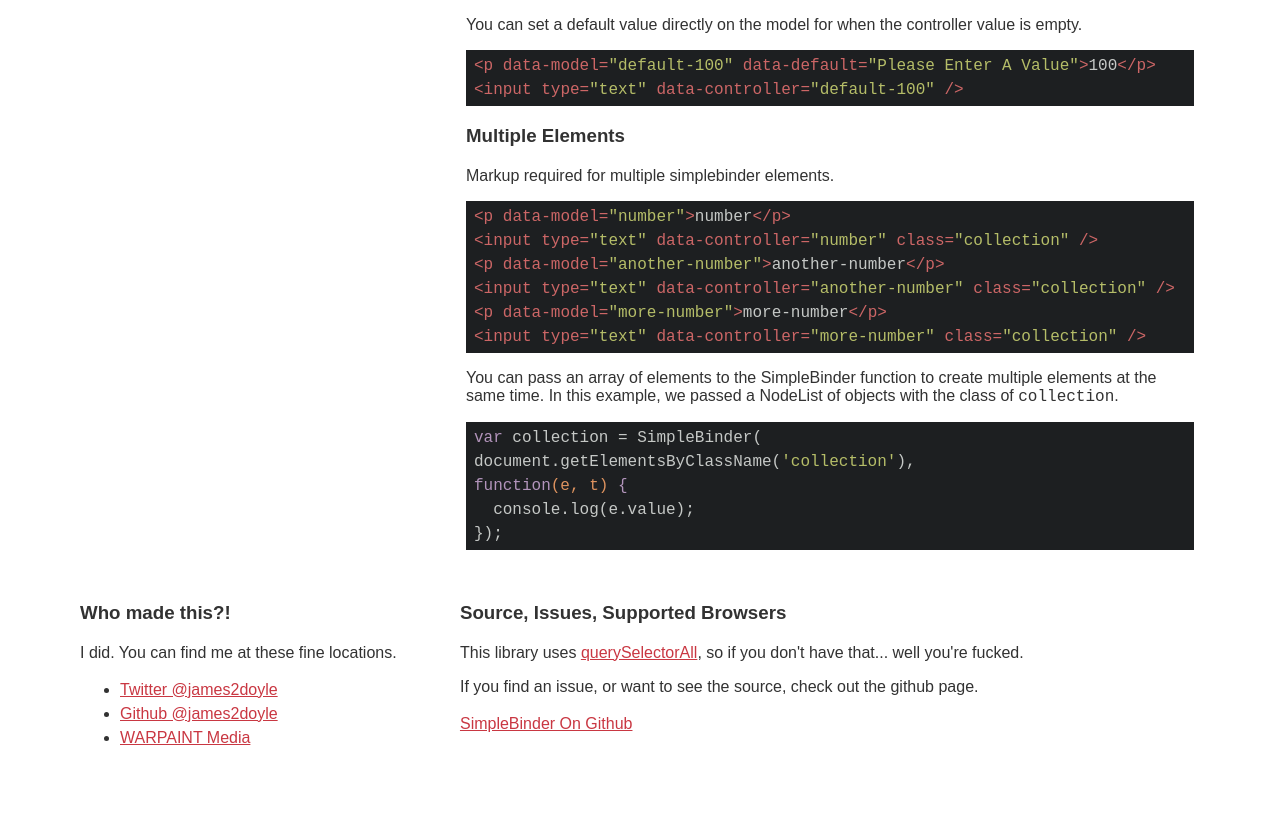
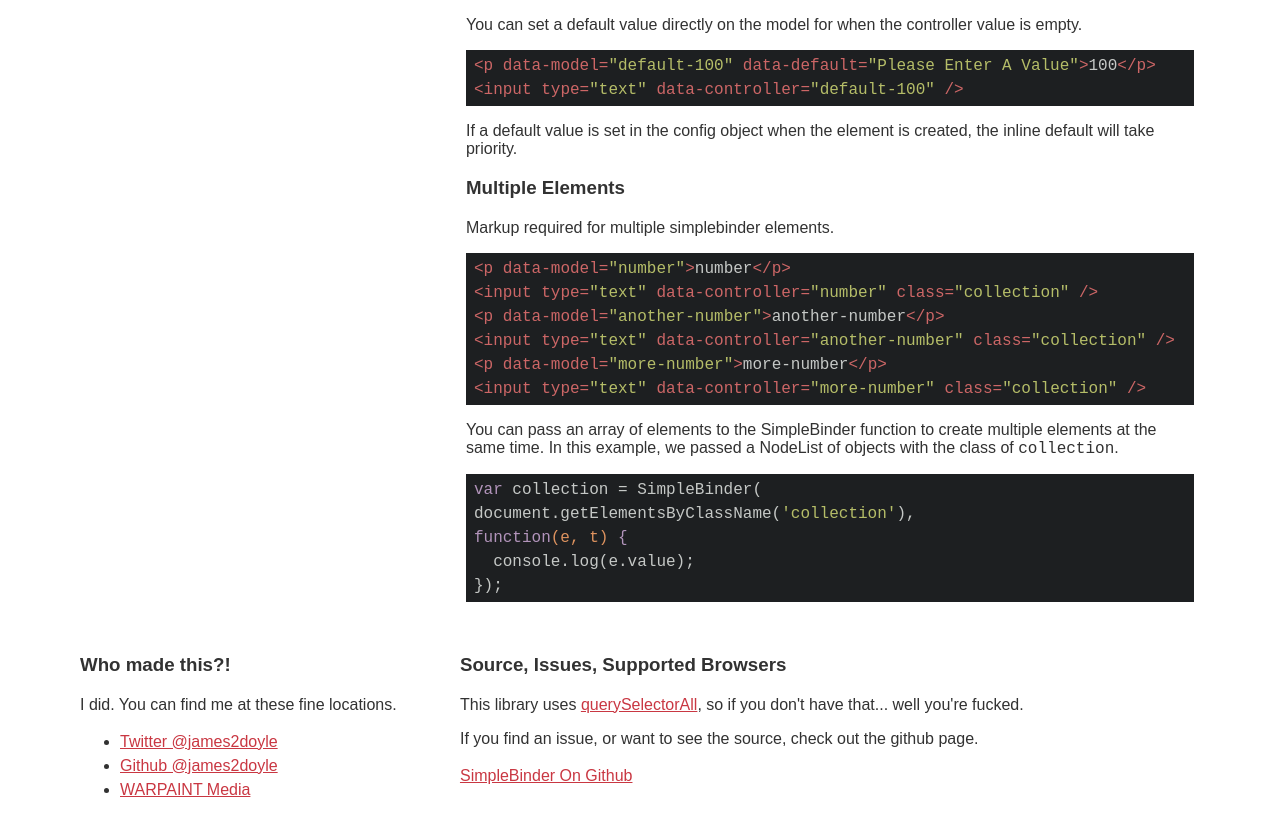
Before and after one commit to james2doyle/simplebinder, a website: page index.html in a window 1280 px wide. Shown: the part 2848-3666 px from the top of the page. Before the commit the page ends 3614 px from the top, so only its background shows below. Drawn offline with Linux system fonts and the light colour scheme; a web font is replaced by a local one.

Commit message:
bump version. add notice for config defaults and model inline defaults

```diff
--- a/index.html
+++ b/index.html
@@ -126,6 +126,7 @@
         <pre><code class="xml">&lt;p data-model="default-100" data-default="Please Enter A Value"&gt;100&lt;/p&gt;
 &lt;input type="text" data-controller="default-100" /&gt;
 </code></pre>
+        <p>If a default value is set in the config object when the element is created, the inline default will take priority.</p>
         <h3>Multiple Elements</h3>
         <p>Markup required for multiple simplebinder elements.</p>
         <pre><code class="xml">&lt;p data-model="number"&gt;number&lt;/p&gt;
--- a/package.json
+++ b/package.json
@@ -1,6 +1,6 @@
 {
   "name": "simplebinder",
-  "version": "1.2.0",
+  "version": "1.3.0",
   "description": "simplebinder is a zero dependency one-way databinder for javascript.",
   "homepage": "https://james2doyle.github.io/simplebinder",
   "author": {
```
